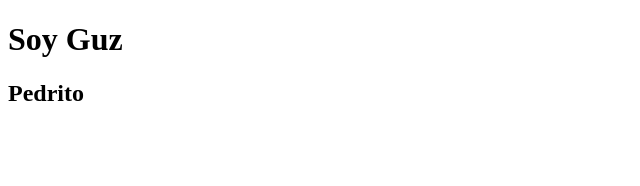
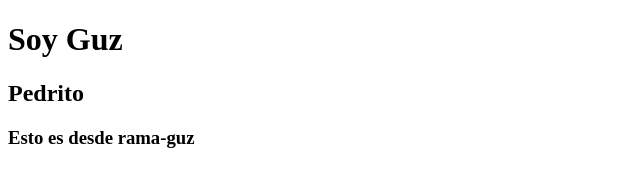
Before and after one commit to guzma23/clase-git-jueves, a plain HTML site: page index.html in a window 1280 px wide. Shown: the whole page, without its empty margins (0-640 px from the left). Drawn offline with Linux system fonts and the light colour scheme.

Commit message:
Agrego un h3

```diff
--- a/index.html
+++ b/index.html
@@ -8,5 +8,6 @@
 <body>
     <h1>Soy Guz</h1>
     <h2>Pedrito</h2>
+    <h3>Esto es desde rama-guz</h3>
 </body>
 </html>
```
